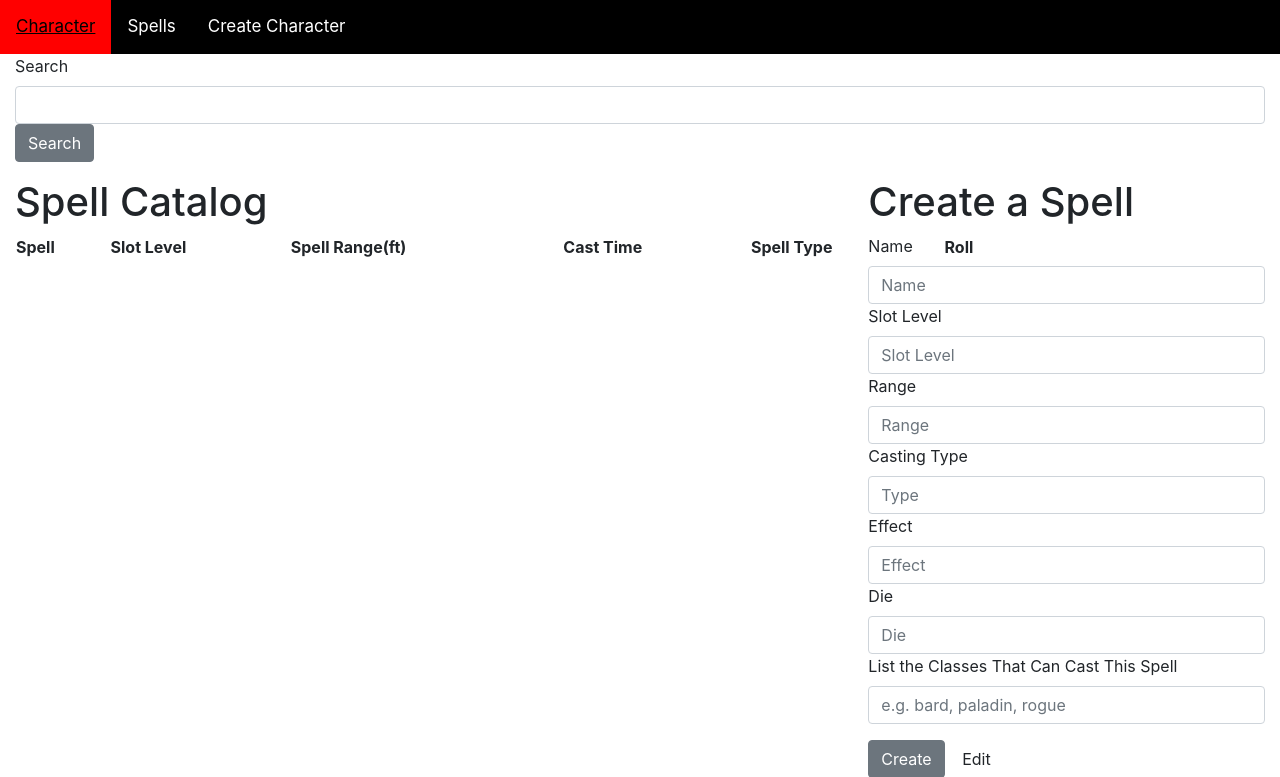
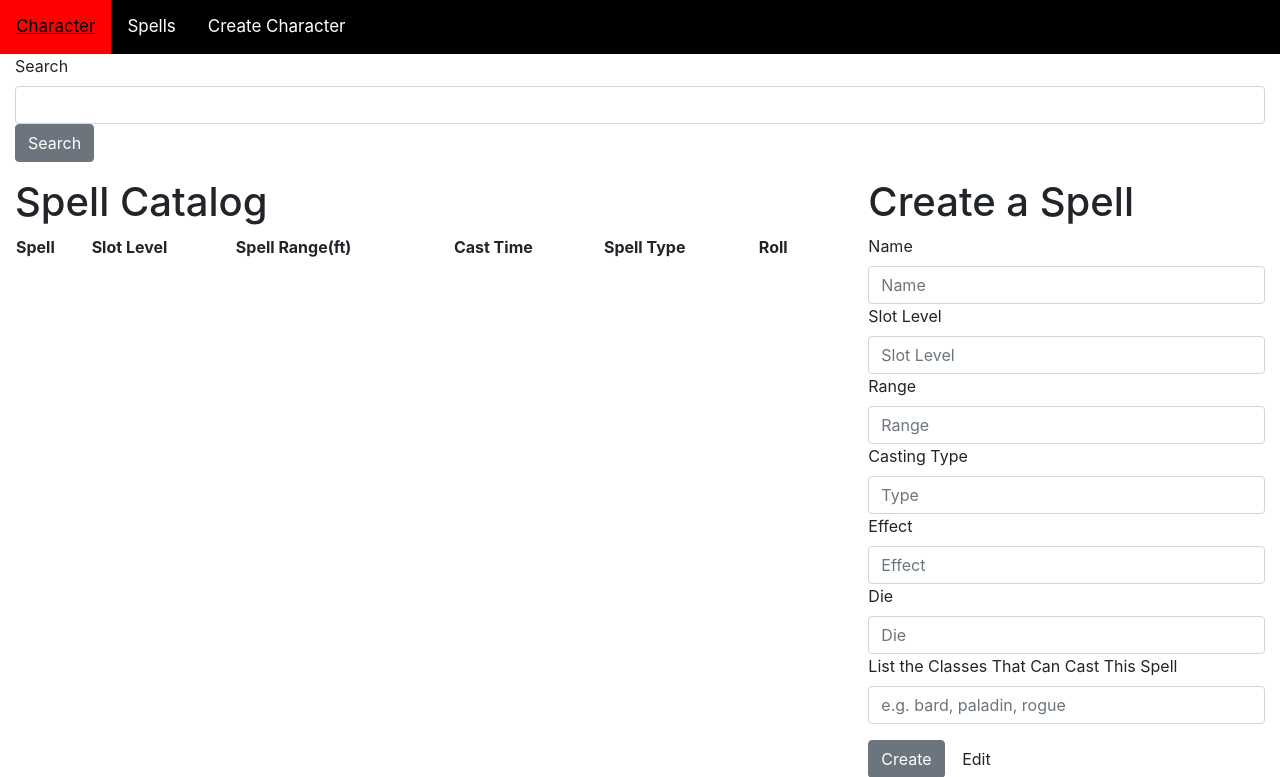
Before and after one commit to Patrick-Doran/DDChar-database, a Django app: page /edit/ in a window 1280 px wide. Shown: the top 777 px of the page. Run offline with Django 3.2, Linux system fonts and the light colour scheme; lists and menus that the app fills with data are empty; some libraries are stand-ins or nearby versions.

Commit message:
adjusted table size

```diff
--- a/DDCharDatabase/DDChar/templates/DDChar/spells.html
+++ b/DDCharDatabase/DDChar/templates/DDChar/spells.html
@@ -32,7 +32,7 @@
                 <div class="row">
                     <div class="col-sm-8">
                         <h1>Spell Catalog</h1>
-                        <table style="width:1000px">
+                        <table style="width:800px">
                             <tr>
                                 <th>Spell</th>
                                 <th>Slot Level</th>
```
